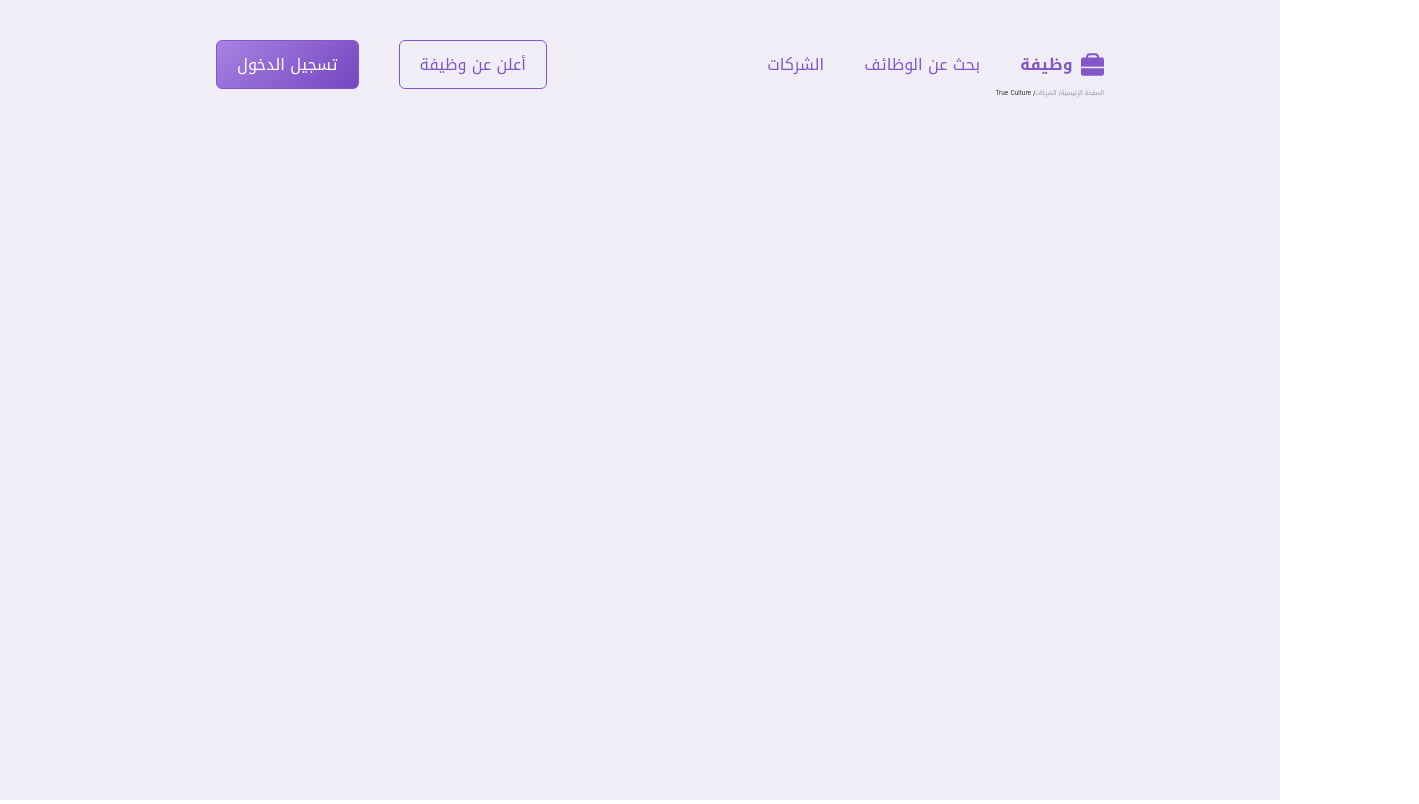
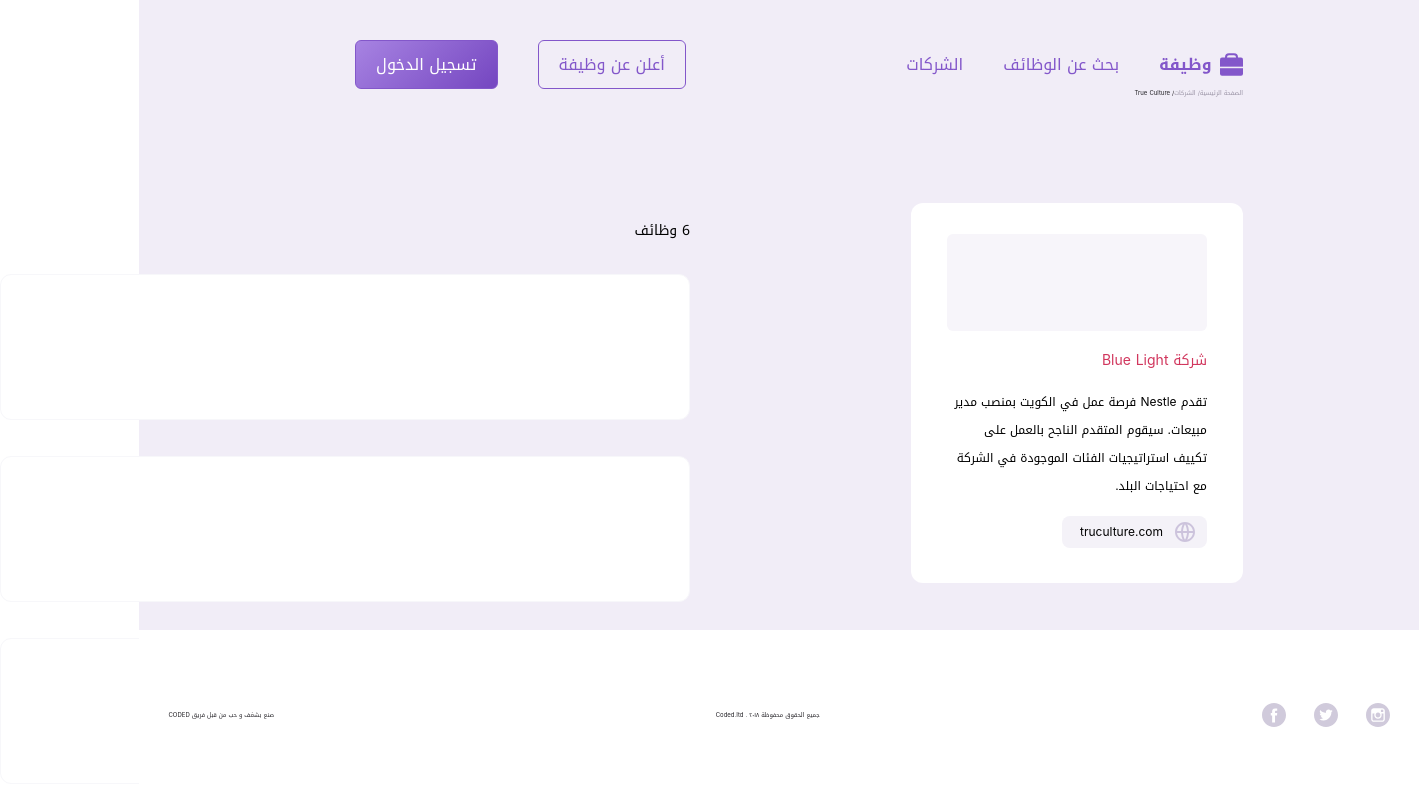
Before and after one commit to Bedoon-Jobs-Team/bedoon-jobs, a React (Create React App) app: page / in a window 1280 px wide. Shown: the whole page, 1419 px wide, since content can reach past the window. Built offline with nearby package versions, Linux system fonts and the light colour scheme; a web font is replaced by a local one.

Commit message:
added company card and jobs

```diff
--- /dev/null
+++ b/src/components/CompanyCard.tsx
@@ -0,0 +1,85 @@
+import React, { FunctionComponent } from "react";
+import styled from "styled-components";
+import { ReactComponent as Web } from "../assets/icons/Web.svg";
+const ComponyCard: FunctionComponent = props => {
+  return (
+    <Container>
+      <Picture />
+      <Name>شركة blue light</Name>
+      <Detail>
+        تقدم Nestle فرصة عمل في الكويت بمنصب مدير مبيعات. سيقوم المتقدم الناجح
+        بالعمل على تكييف استراتيجيات الفئات الموجودة في الشركة مع احتياجات
+        البلد.
+      </Detail>
+      <SiteContainer>
+        <IconWeb />
+        <SiteURL>truculture.com</SiteURL>
+      </SiteContainer>
+    </Container>
+  );
+};
+
+const Container = styled.div`
+  position: absolute;
+  display: flex;
+  flex-direction: column;
+  background-color: white;
+  border-radius: 12px;
+  width: 332px;
+  height: 380px;
+`;
+
+const Picture = styled.div`
+  display: flex;
+  margin-top: 31px;
+  margin-right: 36px;
+  border-radius: 6px;
+  width: 260px;
+  height: 97px;
+  background-color: #f7f5fa;
+`;
+
+const Name = styled.p`
+  display: flex;
+  margin-right: 36px;
+  margin-top: 16px;
+  color: #d1365d;
+  font-size: 14px;
+  text-align: right;
+  text-transform: capitalize;
+`;
+
+const Detail = styled.div`
+  display: flex;
+  margin-right: 36px;
+  width: 260px;
+  font-size: 12px;
+  line-height: 28px;
+`;
+
+const SiteContainer = styled.div`
+  display: flex;
+  flex-direction: row;
+  width: 145px;
+  height: 32px;
+  left: 1061px;
+  margin-top: 16px;
+  margin-right: 36px;
+  background-color: #f4f2f8;
+  border-radius: 8px;
+  align-items: center;
+`;
+
+const IconWeb = styled(Web)`
+  width: 20px;
+  margin-right: 12px;
+`;
+
+const SiteURL = styled.p`
+  margin-right: 12px;
+  font-size: 12px;
+  align-self: center;
+  width: 91px;
+`;
+
+export default ComponyCard;
--- a/src/components/Footer.tsx
+++ b/src/components/Footer.tsx
@@ -30,7 +30,7 @@ const Container = styled.div`
   display: flex;
   justify-content: center;
   align-items: center;
-  margin-top: 1900px;
+  bottom: 0;
   left: 50%;
   transform: translate(-50%, 0);
   padding: 0;
--- a/src/pages/CompanyJobs.tsx
+++ b/src/pages/CompanyJobs.tsx
@@ -2,16 +2,26 @@ import React, { FunctionComponent } from "react";
 import styled from "styled-components";
 import DarkHeader from "../components/DarkHeader";
 import Footer from "../components/Footer";
+import ComponyCard from "../components/CompanyCard";
 
 const CompanyJobs: FunctionComponent = props => {
   return (
     <PageContainer>
       <DarkHeader />
-      <Footer />
       <NavContainer>
         <NavPath>الصفحة الرئيسية/ الشركات </NavPath>
         <ActVavPath>/ True Culture</ActVavPath>
       </NavContainer>
+      <CompanyContainer>
+        <ComponyCard />
+        <JobsContainer>
+          <JobsNumber>6 وظائف</JobsNumber>
+          <JobAdCard />
+          <JobAdCard />
+          <JobAdCard /> {/*insert JobAdCard from Componrnts*/}
+        </JobsContainer>
+      </CompanyContainer>
+      <Footer />
     </PageContainer>
   );
 };
@@ -43,4 +53,33 @@ const ActVavPath = styled(NavPath)`
   color: #242227;
 `;
 
+const CompanyContainer = styled.div`
+  display: flex;
+  flex-direction: row;
+  margin-top: 203px;
+  margin-right: 13.75vw;
+`;
+
+const JobsContainer = styled.div`
+  position: absolute;
+  display: flex;
+  flex-direction: column;
+  margin-right: 553px;
+`;
+
+const JobsNumber = styled.p`
+  font-size: 14px;
+`;
+
+const JobAdCard = styled.div`
+  background-color: #ffffff;
+  border: 1px solid #f7f7fa;
+  border-radius: 11px;
+  margin-bottom: 20px;
+  height: 144px;
+  width: 688px;
+  display: flex;
+  margin-top: 16px;
+`;
+
 export default CompanyJobs;
```
Also changed, not shown: src/pages/MainPage.tsx (+3 -5 lines), src/assets/icons/Web.svg (added).
